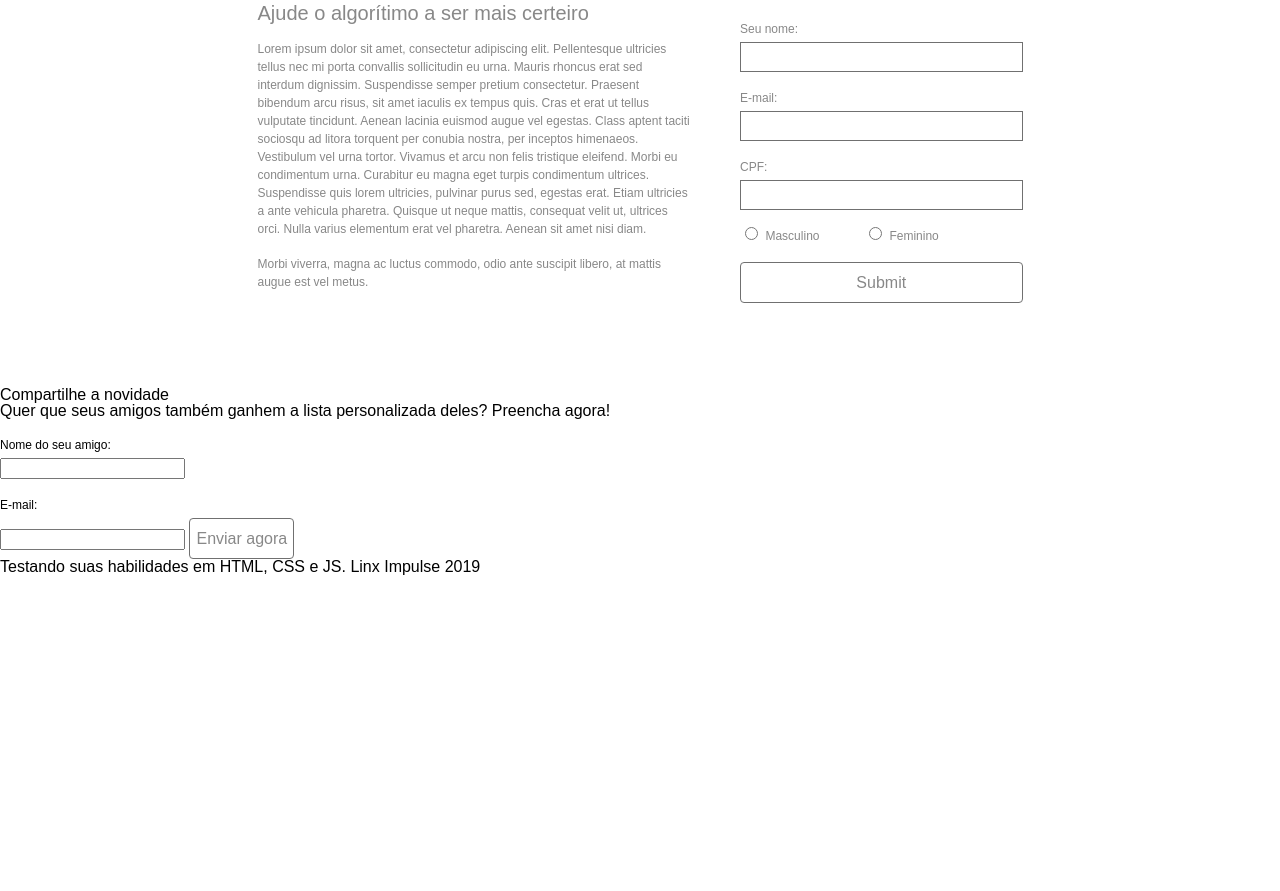
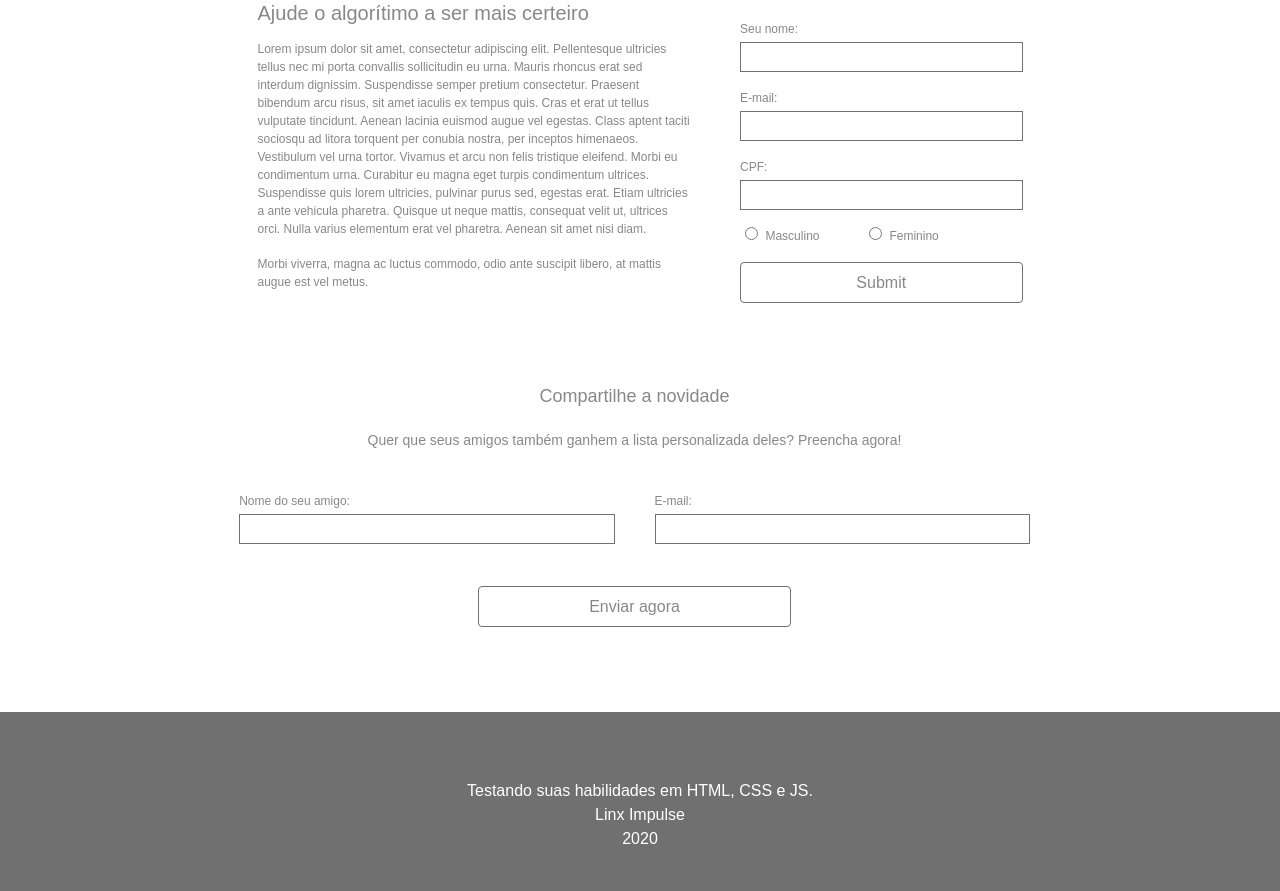
Before and after one commit to vinicius-silva-souza/desafio-frontend-Linx-Impulse, a plain HTML site: page index.html in a window 1280 px wide. Shown: the part 406-1297 px from the top of the page. Before the commit the page ends 981 px from the top, so only its background shows below. Drawn offline with Linux system fonts and the light colour scheme.

Commit message:
Desenvolvimento das seções Compartilhe Novidade e Rodapé finalizadas

```diff
--- a/index.html
+++ b/index.html
@@ -30,12 +30,12 @@
             <p>Morbi viverra, magna ac luctus commodo, odio ante suscipit libero, at mattis augue est vel metus.</p>
         </div>
         <form id="ajude-algoritmo-form" action="">
-            <label for="">Seu nome:</label>
-            <input class="form-input-box" type="text" required>
-            <label for="">E-mail:</label>
-            <input class="form-input-box" type="email" required>
-            <label for="">CPF:</label>
-            <input class="form-input-box" type="text" required>
+            <label for="ajude-algoritmo-inp-nome">Seu nome:</label>
+            <input id="ajude-algoritmo-inp-nome" class="form-input-box" type="text" required>
+            <label for="ajude-algoritmo-inp-email">E-mail:</label>
+            <input id="ajude-algoritmo-inp-email" class="form-input-box" type="email" required>
+            <label for="ajude-algoritmo-inp-cpf">CPF:</label>
+            <input id="ajude-algoritmo-inp-cpf" class="form-input-box" type="text" required>
             <div>
                 <input id="frm-gender-mal" type="radio" name="genero">
                 <label for="frm-gender-mal">Masculino</label>
@@ -45,24 +45,30 @@
             <input id="ajude-algoritmo-inp-btn" class="btn btn-lg" type="submit" name="Enviar">
         </form>
     </section>
-    <section name="produtos"><!-- SELECAO ESPCIAL - PRODUTOS -->
+    <section id="produtos"><!-- SELECAO ESPCIAL - PRODUTOS -->
 
     </section>
-    <section name="compartilhe"><!-- COMPARTILHE -->
+    <section id="compartilhe" name="compartilhe"><!-- COMPARTILHE -->
         <h1>Compartilhe a novidade</h1>
         <p>Quer que seus amigos também ganhem a lista personalizada deles? Preencha agora!</p>
         <form action="">
-            <label for="">Nome do seu amigo:</label>
-            <input type="text" required>
-            <label for="">E-mail:</label>
-            <input type="email" required>
-            <input class="btn btn-lg" type="submit" name="enviar" value="Enviar agora">
+            <div id="grid-form-compartilhe">
+                <div>
+                    <label for="compartilhe-inp-nome">Nome do seu amigo:</label>
+                    <input id="compartilhe-inp-nome" class="form-input-box" type="text" required>
+                </div>
+                <div>
+                    <label for="compartilhe-inp-mail">E-mail:</label>
+                    <input id="compartilhe-inp-mail" class="form-input-box" type="email" required>
+                </div>
+            </div>
+            <input id="compartilhe-inp-submit" class="btn btn-lg" type="submit" name="enviar" value="Enviar agora">
         </form>
     </section>
     <footer>
-        Testando suas habilidades em HTML, CSS e JS.
-        Linx Impulse
-        2019
+       <p>Testando suas habilidades em HTML, CSS e JS.</p>
+       <p>Linx Impulse</p>
+       <p>2020</p>
     </footer>
 </body>
 </html>
--- a/style/style.css
+++ b/style/style.css
@@ -48,6 +48,26 @@ form input[type="submit"]{font-size: 16px;}
 label[for="frm-gender-mal"] {margin-right: 40px !important;} /* ATENCAO: REVER USO DO IMPORT */
 label[for="frm-gender-mal"], label[for="frm-gender-fem"]{display: inline-block; margin: 20px 0;}
 
+/* COMPARTILHE NOVIDADE */
+
+#compartilhe {color: #888888; padding-left: 9px; padding-right: 20px; padding-bottom: 43px;}
+#compartilhe h1 {font-size: 18px; text-align: center;}
+#compartilhe p {font-size: 14px; text-align: center; margin: 28px 0;}
+#compartilhe-inp-submit {display: block; width: 50%; margin: 42px auto;}
+
+/* FOOTER */
+
+footer {
+    background-color: #707070;
+    color: white;
+    padding-top: 71px;
+    padding-left: 80px;
+    padding-right: 80px;
+    padding-bottom: 36px;
+}
+
+footer p {text-align: center; margin-bottom: 8px;}
+
 @media (min-width: 768px){
     header{text-align: center; padding: 0;}
     #hd-text{padding-bottom: 25px;}
@@ -67,4 +87,12 @@ label[for="frm-gender-mal"], label[for="frm-gender-fem"]{display: inline-block;
         padding-top: 21px;
         padding-bottom: 79px;
     }
+    #grid-form-compartilhe {
+        justify-content: center;
+        display: grid;
+        grid-template-columns: repeat(2, 30%);
+        grid-auto-columns: 50%;
+        column-gap: 40px;
+    }
+    #compartilhe-inp-submit {width: 25%;}
 }
```
